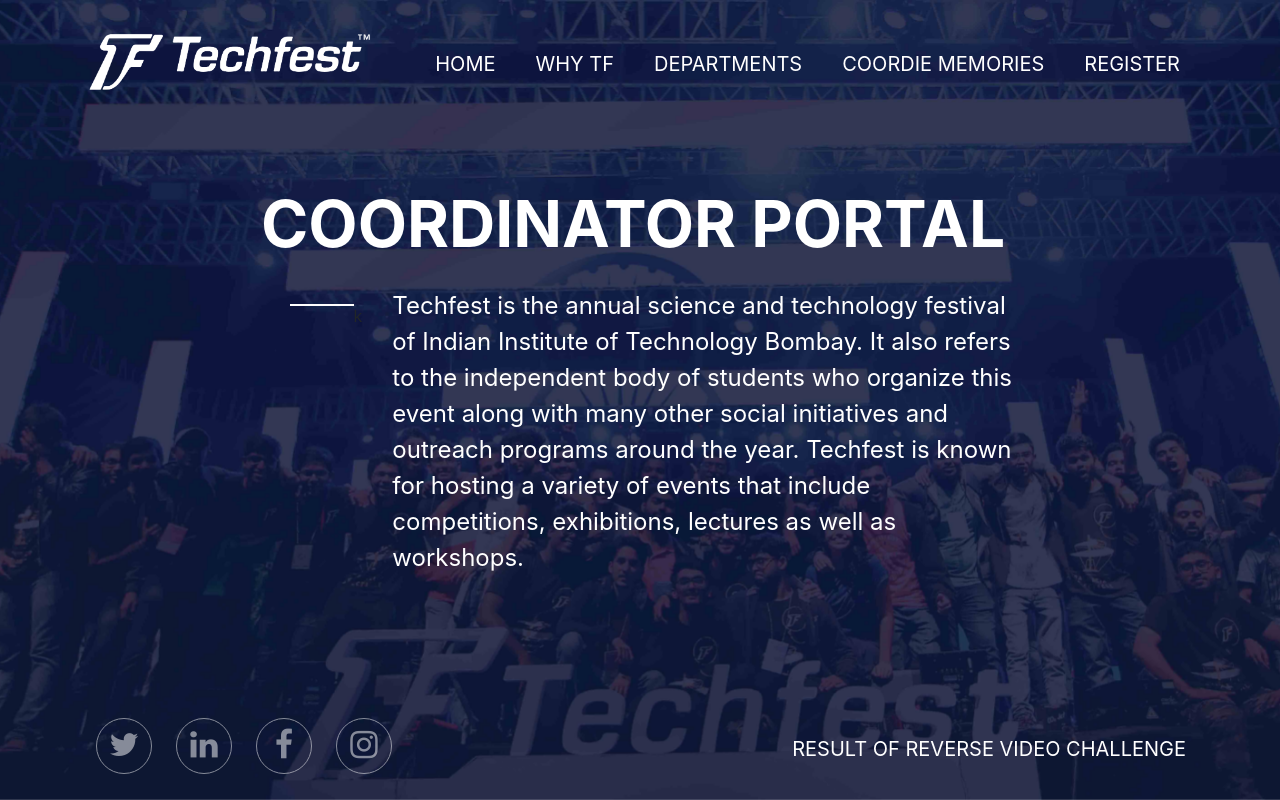
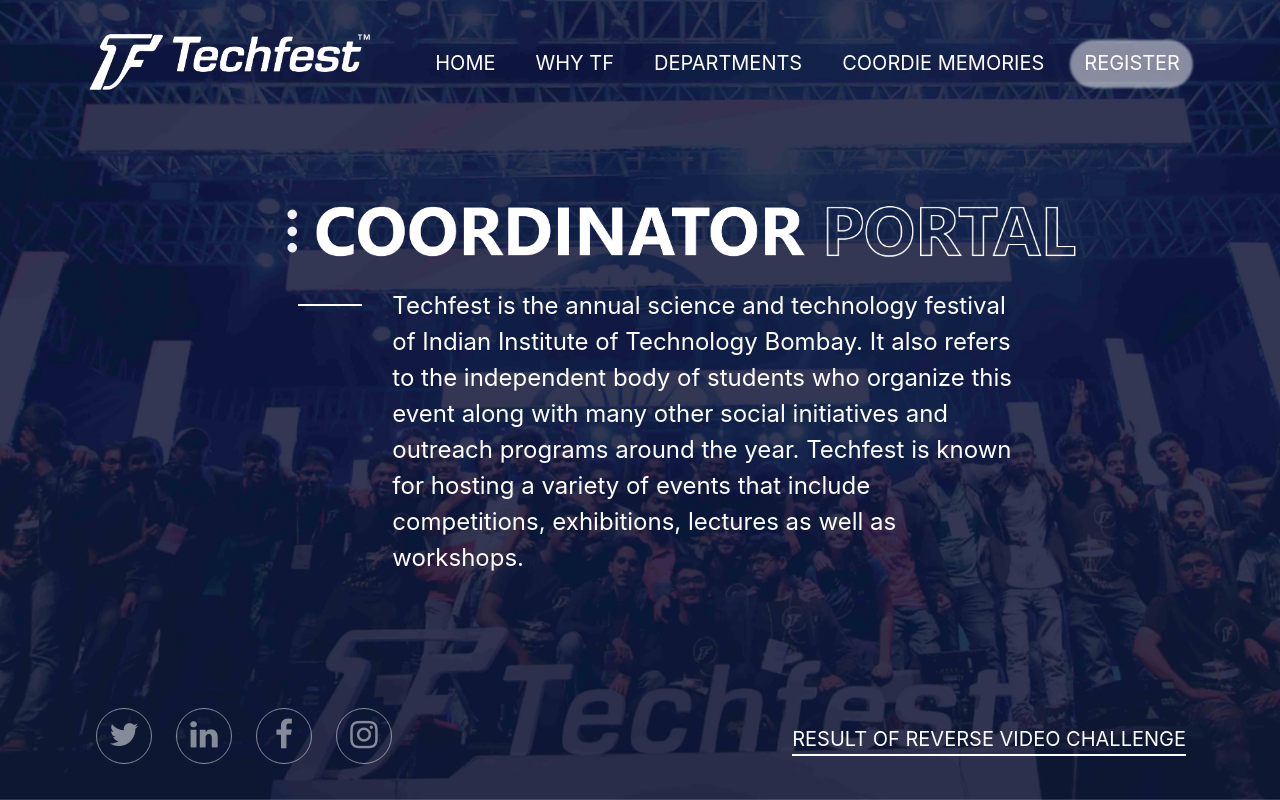
Before and after one commit to gurnoor6/coordi-portal-tf-2, an Angular app: page / in a window 1280 px wide. Built offline with nearby package versions, Linux system fonts and the light colour scheme.

Commit message:
added animations

```diff
--- /dev/null
+++ b/src/app/app-animations.ts
@@ -0,0 +1,49 @@
+import {trigger,state,style,animate,transition,keyframes} from '@angular/animations';
+
+export const translateRight=(
+
+	trigger('tR',[
+
+		transition('show=>hide',animate('.5s',keyframes([
+			style({opacity:"0.5",transform:"translateX(20px)",offset:0.1}),
+			style({opacity:"0",offset:0.3}),
+			style({transform:"translateX(-100px)",offset:0.4}),
+			style({transform:"translateX(-50px)",opacity:"0.5",offset:0.6}),
+			style({transform:"translateX(0px)",offset:1})
+		]))),
+
+		transition('hide=>show',animate('.5s',keyframes([
+			style({opacity:"0.5",transform:"translateX(-20px)",offset:0.1}),
+			style({opacity:"0",offset:0.3}),
+			style({transform:"translateX(100px)",offset:0.4}),
+			style({transform:"translateX(50px)",opacity:"0.5",offset:0.6}),
+			style({transform:"translateX(0px)",offset:1})
+		]))),
+	])
+)
+
+export const navAnimation=(
+	trigger('navAnimation',[
+		transition(':enter',animate('.5s ease-out',keyframes([
+			style({opacity:"0",transform:"translateY(-200px)",offset:0.0}),
+			style({opacity:"0.3",transform:"translateY(-160px)",offset:0.2}),
+			style({opacity:"0.3",transform:"translateY(-80px)",offset:0.5}),
+			style({opacity:"0.7",transform:"translateY(-30px)",offset:0.7}),
+			style({opacity:"1",transform:"translateY(0px)",offset:1.0}),
+		]))),
+	])
+)
+
+export const footerAnimation = (
+	trigger('footerAnimation',[
+		transition(':enter',animate('.5s ease-out',keyframes([
+			style({opacity:"0",transform:"translateY(200px)",offset:0.0}),
+			style({opacity:"0.3",transform:"translateY(160px)",offset:0.2}),
+			style({opacity:"0.3",transform:"translateY(80px)",offset:0.5}),
+			style({opacity:"0.7",transform:"translateY(30px)",offset:0.7}),
+			style({opacity:"1",transform:"translateY(0px)",offset:1.0}),
+		]))),
+	])
+
+
+)
--- a/src/app/app.component.css
+++ b/src/app/app.component.css
@@ -1,3 +1,23 @@
+/******xperimental*****/
+.blur-div{
+	position:relative;
+	cursor: pointer;
+}
+
+.blur{
+	width:110%;
+	transform: translateX(-5%);
+	position:absolute;
+	min-height:100%;
+	background-color: #fff;
+	filter:blur(1px);
+	opacity:0.5;
+	border-radius: 25px;
+}
+
+/*********************/
+
+
 .logo{
 	width:300px;
 	object-fit: cover;
@@ -6,6 +26,27 @@
 .transparent-nav{
 	background-color: transparent !important;
 }
+
+/****Underline Effect*****/
+.nav-link::after{
+    content: '';
+    display: block;
+    width: 0;
+    height: 2px;
+    background: #fff;
+    transition: width .2s;
+}
+
+.nav-link:hover::after {
+    width: 100%;
+    transition: width .4s;
+}
+
+.nav-link:last-child:hover::after{
+	width:0;
+}
+
+/*************************/
 
 body{
 	background: url("/assets/backg.jpg");
@@ -30,6 +71,7 @@ body{
 	}
 }
 
+/********NAVBAR************/
 .nav-item .nav-link{
 	color:#ffffff;
 	opacity: 1;
@@ -40,6 +82,11 @@ body{
 .nav-item{
 	padding-left:12px;
 	padding-right:12px ;
+}
+
+.navbar-toggler:focus{
+	outline: none;
+	box-shadow: none;
 }
 
 .main-container{
@@ -72,8 +119,58 @@ body{
 	margin-left:32px;
 }
 
+/******Footer Underline*********/
+.underline-footer::after{
+    content: '';
+    display: block;
+    width: 0;
+    height: 2px;
+    background: #fff;
+    transition: width .2s;
+    animation: underline 5s infinite
+}
+
+/*.underline-footer:hover::after {
+    width: 100%;
+    transition: width .4s;
+}*/
+
+@keyframes underline{
+	0%{
+		width:100%;
+	}
+
+	50%{
+		width:100%;
+		transform: translateX(500px);
+		opacity:0;
+	}
+	51%{
+		width:100%;
+		transform: translateX(-400px);
+		opacity:0;
+	}
+
+	52%{
+		opacity:1;
+	}
+
+	100%{
+		width:100%;
+		transform: translateX(0);
+	}
+}
+
+/******************************/
+
+
 @media screen and (max-width:675px){
 	.main-container{
+		padding-left: 0px;
+		padding-right: 0px;
+	}
+
+	.main-container-mobile{
 		padding-left: 24px;
 		padding-right: 24px;
 	}
--- a/src/app/app.component.html
+++ b/src/app/app.component.html
@@ -1,6 +1,6 @@
 <body>
 <div class="main-container">
-<nav class="navbar navbar-expand-lg bg-dark navbar-dark transparent-nav">
+<nav @navAnimation class="navbar navbar-expand-lg bg-dark navbar-dark transparent-nav">
   <!-- Brand -->
   <a class="navbar-brand" href="/"><img src="assets/logo.png" class="logo"></a>
 
@@ -10,7 +10,9 @@
   </button>
 
   <!-- Navbar links -->
-  <div class="collapse navbar-collapse" id="collapsibleNavbar">
+
+    <div class="collapse navbar-collapse main-container-mobile" id="collapsibleNavbar">
+
       <ul class="navbar-nav ml-auto">
         <li class="nav-item">
           <a class="nav-link" href="#" (click)="changeScreen('home')">HOME</a>
@@ -25,19 +27,28 @@
           <a class="nav-link" href="#">COORDIE MEMORIES</a>
         </li>
         <li class="nav-item">
-        <a class="nav-link" href="#">REGISTER</a>
+          <div class="blur-div" (mouseenter)="toggleTrigger()" (mouseleave)="toggleTrigger()" >
+            <div class="blur">
+              <a class="nav-link" href="#" id="register" style="min-height:100%;width:100%;position:absolute"></a>
+            </div>
+            <div [@tR]="stateRegister" class="blur-text">
+              <a  class="nav-link" (@tR.done)="log($event)">REGISTER</a>
+            </div>
+          </div>
+
         </li>
       </ul>
     </div>
+
 </nav>
 
-
+<div class="main-container-mobile">
   <app-home></app-home>
 
 
-    <div class="footer row">
+    <div @footerAnimation class="footer row">
       <div class="col-12 col-lg-6" *ngIf="smallWidth">
-         <p class="footer-text text-lg-right text-center">RESULT OF REVERSE VIDEO CHALLENGE</p>
+         <p class="footer-text text-lg-right text-center"><span class=" underline-footer d-inline-block" style="overflow-x: hidden">RESULT OF REVERSE VIDEO CHALLENGE</span></p>
       </div>
       <div class="col-12 col-lg-6 text-center text-lg-left">
           <span class="fa fa-twitter"></span>
@@ -46,7 +57,7 @@
           <span class="fa fa-instagram"></span>
       </div>
       <div class="col-12 col-lg-6" *ngIf="!smallWidth">
-        <p class="footer-text text-lg-right text-center">RESULT OF REVERSE VIDEO CHALLENGE</p>
+        <p class="footer-text text-lg-right text-center" ><span class=" underline-footer d-inline-block" style="overflow-x: hidden">RESULT OF REVERSE VIDEO CHALLENGE</span></p>
       </div>
     </div>
 
@@ -54,6 +65,6 @@
 
 
 
-
+</div>
 </div>
 </body>
--- a/src/app/app.component.ts
+++ b/src/app/app.component.ts
@@ -1,13 +1,20 @@
 import { Component,OnInit } from '@angular/core';
 import {CurrentscreenService} from './currentscreen.service';
+import {translateRight,navAnimation,footerAnimation} from './app-animations';
 @Component({
   selector: 'app-root',
   templateUrl: './app.component.html',
-  styleUrls: ['./app.component.css']
+  styleUrls: ['./app.component.css'],
+  animations:[
+    translateRight,
+    navAnimation,
+    footerAnimation
+  ]
 })
 export class AppComponent implements OnInit {
   title = 'coordiportal';
   smallWidth=false;
+  stateRegister='show';
   constructor(private cs : CurrentscreenService){}
   ngOnInit(){
   	setInterval(()=>{this.changeOrder()});
@@ -23,4 +30,12 @@ export class AppComponent implements OnInit {
   	this.cs.setCurrentScreen(name);
   }
 
+  toggleTrigger(){
+    this.stateRegister=='hide'?this.stateRegister='show':this.stateRegister='hide';
+  }
+
+  log(e){
+    console.log(e);
+  }
+
 }
--- a/src/app/home/home-animations.ts
+++ b/src/app/home/home-animations.ts
@@ -20,19 +20,35 @@ export const fade=(
 )
 
 export const slide=(
-
 	trigger('slide',[
-
 		transition(':enter',animate('0.5s ease-in',keyframes([
 			style({opacity:"0",transform:"translateX(600px)",offset:0.0}),
 			style({opacity:"0.3",transform:"translateX(300px)",offset:0.7}),
 			style({opacity:"1",transform:"translateX(0px)",offset:1.0}),
 		]))),
+	])
+)
 
+export const animateHead=(
+	trigger('animateHead',[
+		transition(':enter',animate('1s ease-out',keyframes([
+			style({opacity:"0",transform:"translateX(-600px)",offset:0.0}),
+			style({opacity:"0",transform:"translateX(-600px)",offset:0.5}),
+			style({opacity:"0.3",transform:"translateX(-300px)",offset:0.65}),
+			style({opacity:"1",transform:"translateX(0px)",offset:1.0}),
 
+		]))),
+	])
+)
 
+export const animateContent=(
+	trigger('animateContent',[
+		transition(':enter',animate('1s ease-out',keyframes([
+			style({opacity:"0",transform:"translateX(600px)",offset:0.0}),
+			style({opacity:"0",transform:"translateX(600px)",offset:0.5}),
+			style({opacity:"0.3",transform:"translateX(300px)",offset:0.65}),
+			style({opacity:"1",transform:"translateX(0px)",offset:1.0}),
 
+		]))),
 	])
-
-
 )
--- a/src/app/home/home.component.css
+++ b/src/app/home/home.component.css
@@ -20,8 +20,39 @@
 	display: inline-block;
 }
 
+#cpimg{
+	height:68px;
+	object-fit: cover;
+}
+
+#whytf:before{
+  content: '\2807';
+  font-size: 64px;
+}
+
+@media screen and (max-width:1080px){
+	#cpimg{
+		height:56px;
+	}
+}
+
+@media screen and (max-width:900px){
+	#cpimg{
+		height:48px;
+	}
+}
+
+@media screen and (max-width:900px){
+	#cpimg{
+		width:100%;
+		object-fit: contain;
+	}
+}
+
+
+
 @media screen and (max-width:675px){
-	.head{
+	.head,#whytf:before{
 		font-size: 32px;
 	}
 
--- a/src/app/home/home.component.html
+++ b/src/app/home/home.component.html
@@ -1,11 +1,11 @@
 <div  class="row justify-content-center main-div" *ngIf="screen=='whytf'">
 	<div class="col-12 col-sm-10 col-md-8">
-		<p @fade @slide class="head text-center text-md-left" *ngIf="screen=='whytf'">WHY TECHFEST?</p>
-		<div class="row">
-			<div class="col-2 divi text-md-right d-none d-md-inline-block">
-				<p class="line">k</p>
+		<p @animateHead class="head text-center text-md-left" *ngIf="screen=='whytf'" id="whytf">WHY TECHFEST?</p>
+		<div  class="row">
+			<div @animateHead class="col-2 divi text-md-right d-none d-md-inline-block">
+				<p class="line"></p>
 			</div>
-			<div class="col-12 col-md-10 text-center text-md-left">
+			<div @animateContent class="col-12 col-md-10 text-center text-md-left">
 				<p class="description-text">Techfest is the annual science and technology festival of Indian Institute of Technology Bombay. It also refers to the independent body of students who organize this event along with many other social initiatives and outreach programs around the year. Techfest is known for hosting a variety of events that include competitions, exhibitions, lectures as well as workshops.</p>
 
 			</div>
@@ -16,12 +16,12 @@
 
 <div class="row justify-content-center main-div" *ngIf="screen=='home'">
 	<div class="col-12 col-sm-10 col-md-8">
-		<p @fade @slide class="head text-center text-md-left" *ngIf="screen=='home'">COORDINATOR PORTAL</p>
+		<p @animateHead class="head text-center text-md-left" *ngIf="screen=='home'"><img src="assets/cp_title.png" id="cpimg"></p>
 		<div class="row">
-			<div class="col-2 divi text-md-right d-none d-md-inline-block">
-				<p class="line">k</p>
+			<div @animateHead class="col-2 divi text-md-right d-none d-md-inline-block">
+				<p class="line"></p>
 			</div>
-			<div class="col-12 col-md-10 text-center text-md-left">
+			<div @animateContent class="col-12 col-md-10 text-center text-md-left">
 				<p class="description-text">Techfest is the annual science and technology festival of Indian Institute of Technology Bombay. It also refers to the independent body of students who organize this event along with many other social initiatives and outreach programs around the year. Techfest is known for hosting a variety of events that include competitions, exhibitions, lectures as well as workshops.</p>
 
 			</div>
--- a/src/app/home/home.component.ts
+++ b/src/app/home/home.component.ts
@@ -1,13 +1,15 @@
 import { Component, OnInit } from '@angular/core';
 import {CurrentscreenService} from '../currentscreen.service';
-import {fade,slide} from './home-animations';
+import {fade,slide,animateHead,animateContent} from './home-animations';
 @Component({
   selector: 'app-home',
   templateUrl: './home.component.html',
   styleUrls: ['./home.component.css'],
   animations:[
   	fade,
-  	slide
+  	slide,
+    animateHead,
+    animateContent
   ]
 })
 export class HomeComponent implements OnInit {
```
Also changed, not shown: src/assets/cp_title.png, 6 other files (tests, documents, lock files or other folders). Lines whose indentation alone changed are shown as unchanged.
